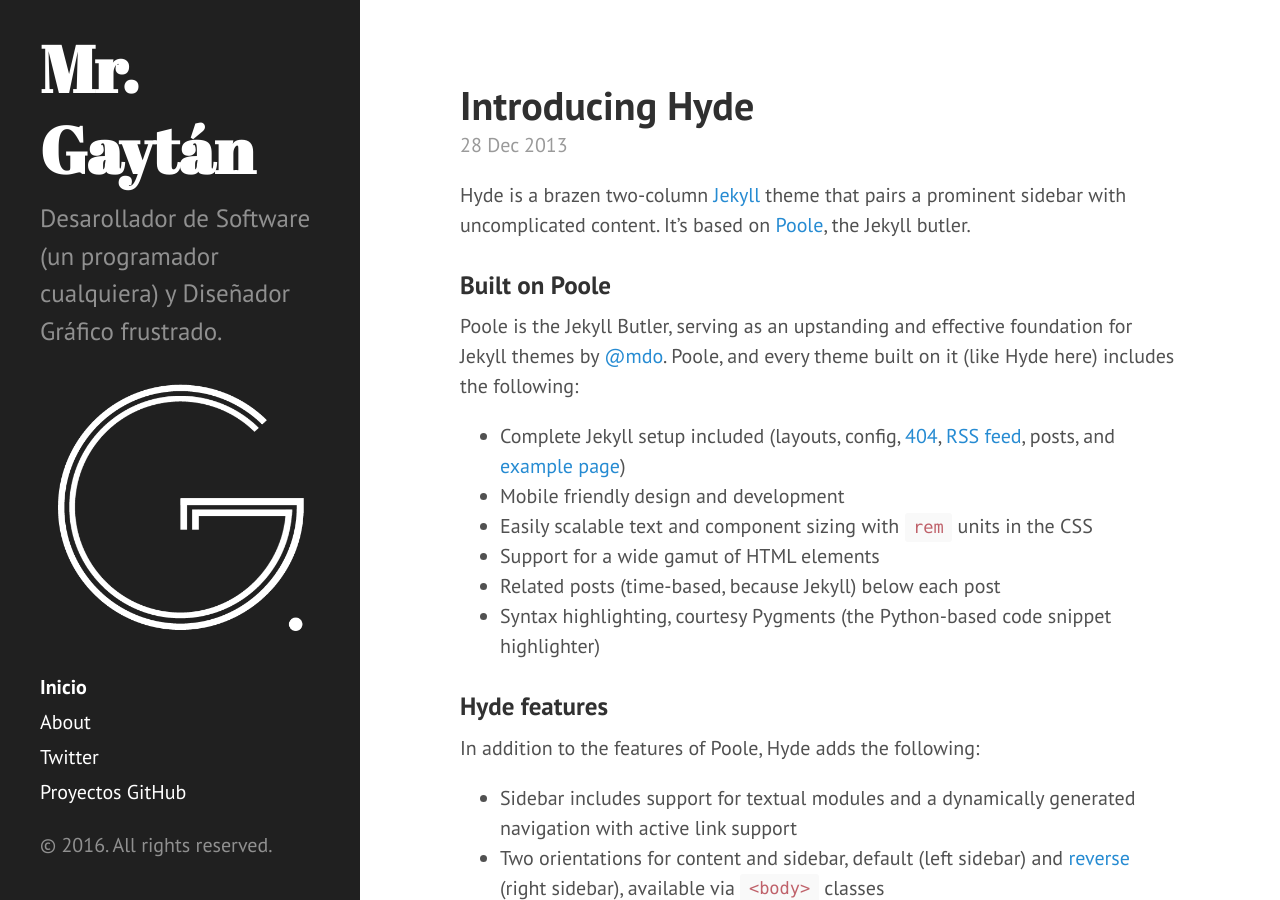
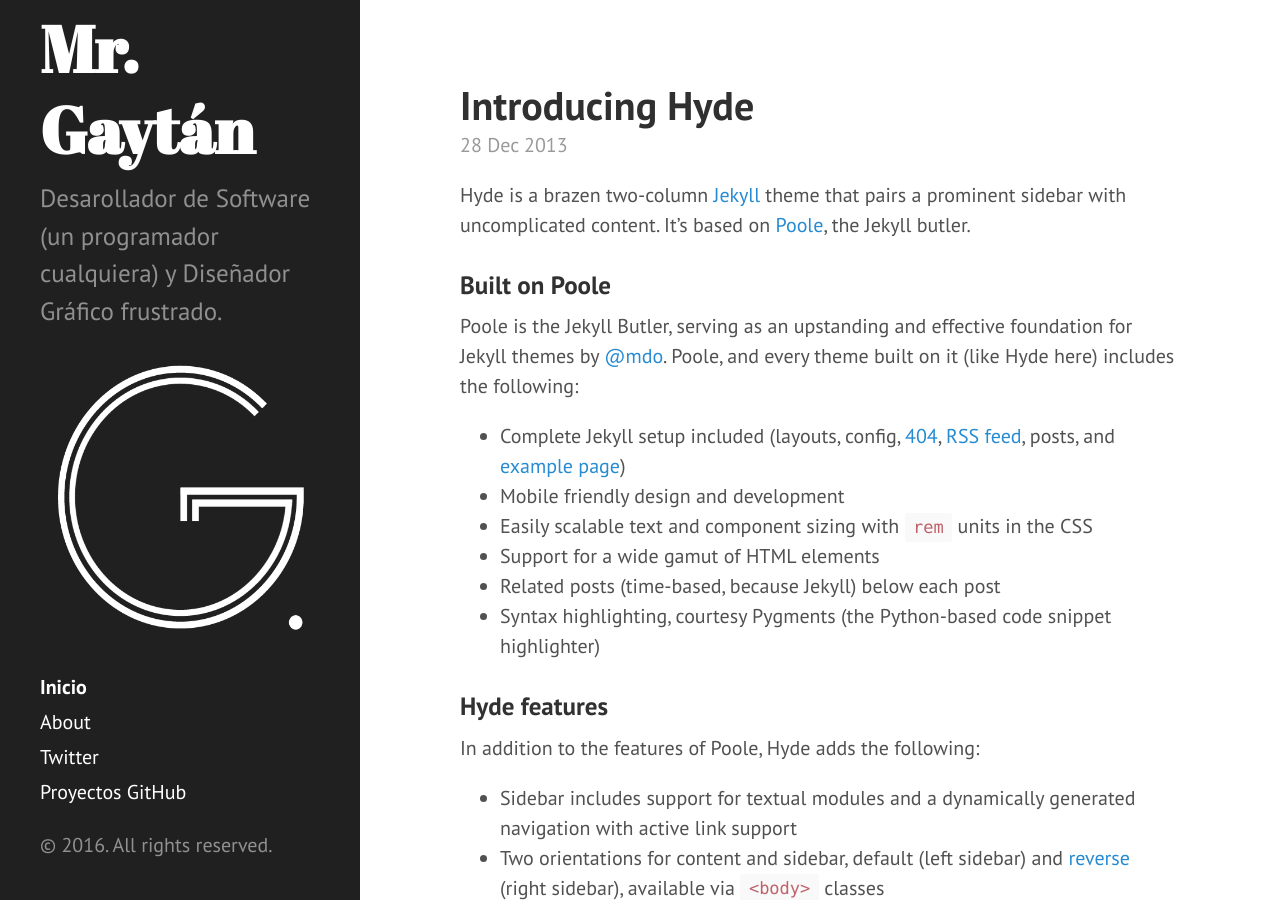
Before and after one commit to MrGaytan/MrGaytan.github.io, a Jekyll site: the page built from index.html, in a window 1280 px wide and 900 px high. Built offline with Jekyll 4.4.1, drawn with Linux system fonts in a browser that asks for light colours; Markdown is read by kramdown in place of the engine named in the settings; the list of posts is cut into pages by our own code.

Commit message:
Modificación de sidebar para verificar datos personales

```diff
--- a/_includes/sidebar.html
+++ b/_includes/sidebar.html
@@ -8,7 +8,7 @@
       </h1>
       <p class="lead">{{ site.description }}</p>
     </div>
-    <img src="/public/mrgaytanLogo.png" />
+    <img style="width:300px;height:300px;" src="/public/mrgaytanLogo.png" />
 
     <nav class="sidebar-nav">
       <a class="sidebar-nav-item{% if page.url == site.baseurl %} active{% endif %}" href="{{ site.baseurl }}">Inicio</a>
```
